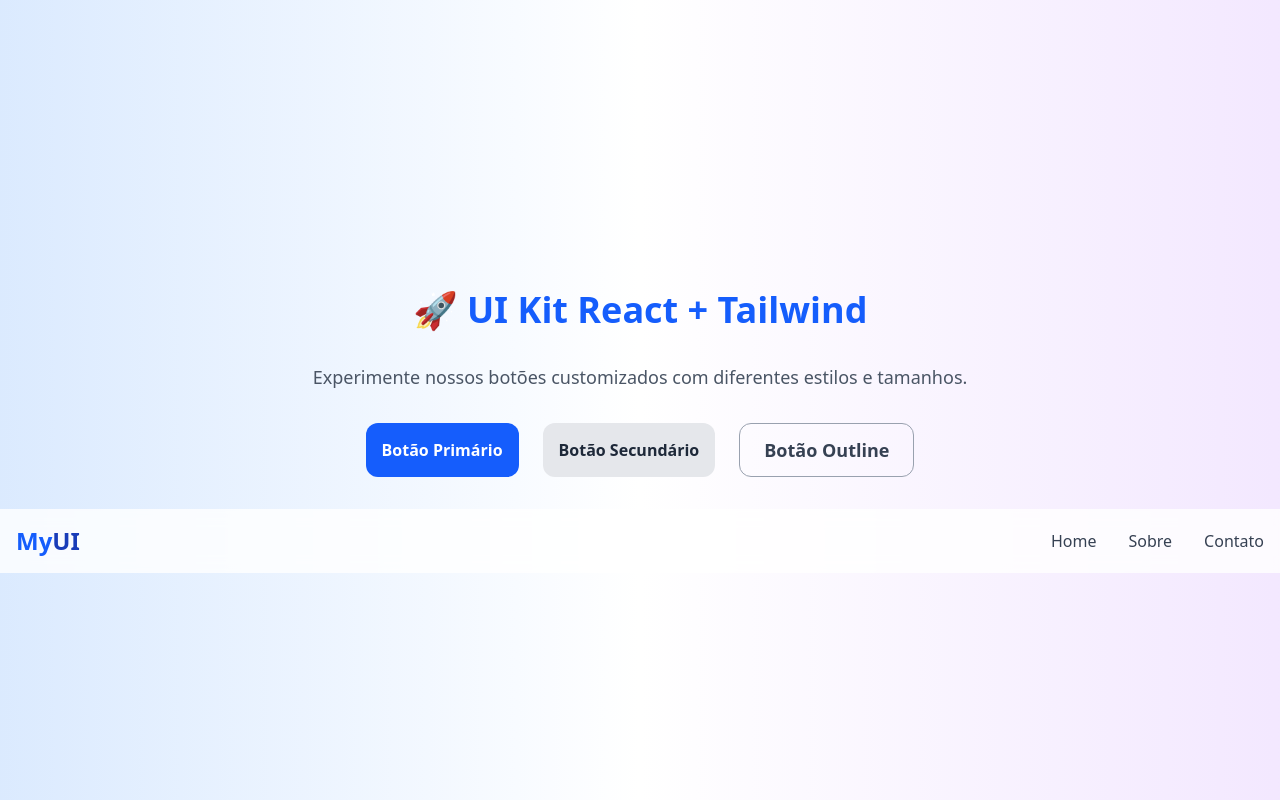
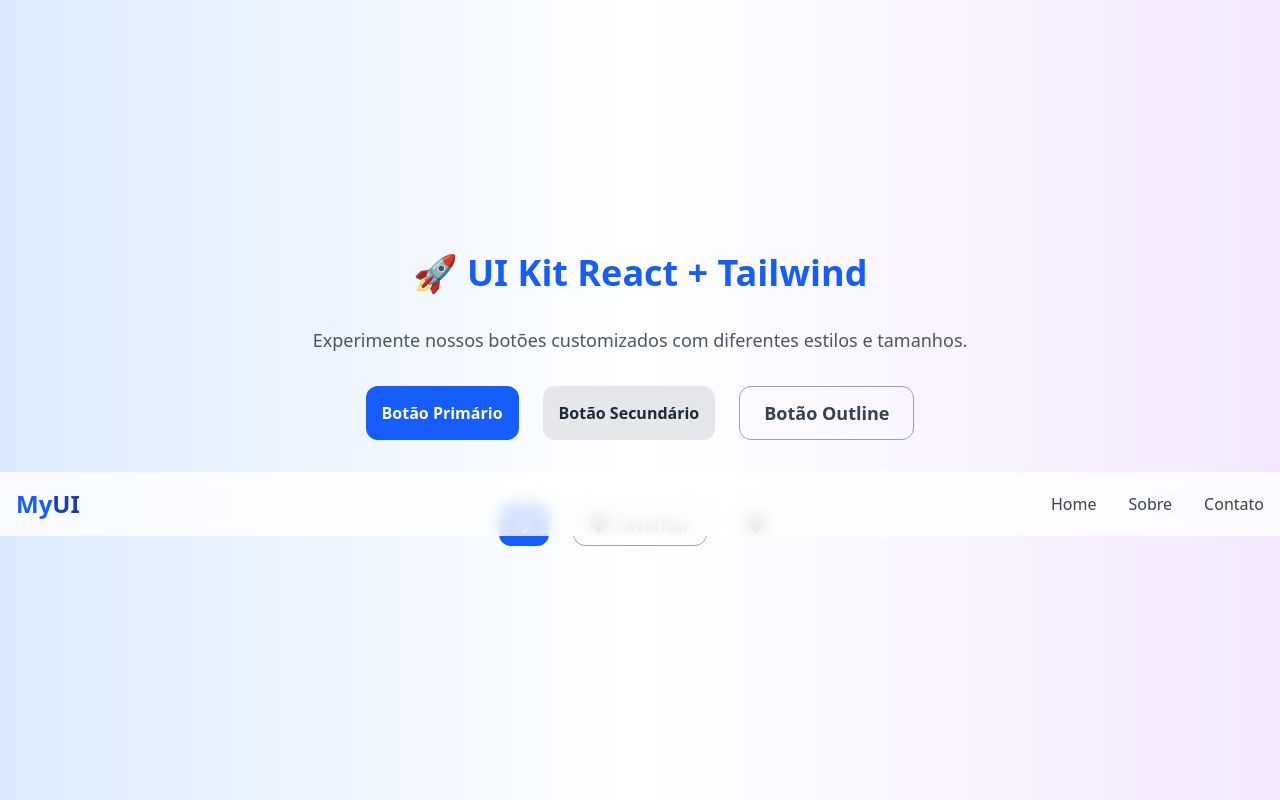
Before and after one commit to brenodev2007/UiKit, a React (Vite) app in the folder ui-kit/: page / in a window 1280 px wide. Built offline with nearby package versions, Linux system fonts and the light colour scheme.

Commit message:
Arrumando componentes de botão

```diff
--- a/ui-kit/package.json
+++ b/ui-kit/package.json
@@ -13,6 +13,7 @@
     "@tailwindcss/vite": "^4.1.12",
     "react": "^19.1.1",
     "react-dom": "^19.1.1",
+    "react-icons": "^5.5.0",
     "tailwindcss": "^4.1.12"
   },
   "devDependencies": {
--- a/ui-kit/src/App.tsx
+++ b/ui-kit/src/App.tsx
@@ -1,5 +1,7 @@
 import Button from "./components/button/Button";
 import Navbar from "./components/navbar/NavBar";
+import ButtonIcon from "./components/button/ButtonIcon";
+import { FaArrowRight, FaHeart } from "react-icons/fa";
 
 export default function App() {
   return (
@@ -28,6 +30,20 @@ export default function App() {
       <div className="flex justify-center gap-6 ">
         <Navbar />
       </div>
+
+      <div className="flex justify-center gap-6">
+        <ButtonIcon
+          icon={<FaArrowRight />}
+          variant="primary"
+          iconPosition="right"
+        />
+        <ButtonIcon icon={<FaHeart />} variant="outline" text="Favoritar" />
+        <ButtonIcon
+          icon={<FaHeart />}
+          variant="ghost"
+          aria-label="Configurações"
+        />
+      </div>
     </div>
   );
 }
--- /dev/null
+++ b/ui-kit/src/components/button/ButtonIcon.tsx
@@ -0,0 +1,96 @@
+import React from "react";
+
+type Variant = "primary" | "secondary" | "outline" | "ghost" | "danger";
+type Size = "sm" | "md" | "lg";
+type IconPosition = "left" | "right";
+type Rounded = "sm" | "md" | "lg" | "full";
+
+interface ButtonIconProps {
+  children?: React.ReactNode;
+  icon: React.ReactElement | string;
+  text?: string;
+  variant?: Variant;
+  size?: Size;
+  type?: "button" | "submit" | "reset";
+  iconPosition?: IconPosition;
+  rounded?: Rounded;
+  disabled?: boolean;
+  fullWidth?: boolean;
+  className?: string;
+}
+
+export default function ButtonIcon({
+  children,
+  icon,
+  variant = "primary",
+  size = "md",
+  type = "button",
+  iconPosition = "left",
+  text,
+  rounded = "md",
+  disabled = false,
+  fullWidth = false,
+  className = "",
+}: ButtonIconProps) {
+  const baseClasses =
+    "font-semibold transition-all duration-300 flex items-center justify-center focus:outline-none focus:ring-2 focus:ring-offset-2";
+
+  const variants: Record<Variant, string> = {
+    primary: "bg-blue-600 text-white hover:bg-blue-700 focus:ring-blue-500",
+    secondary:
+      "bg-gray-200 text-gray-800 hover:bg-gray-300 focus:ring-gray-500",
+    outline:
+      "border border-gray-400 text-gray-700 hover:bg-gray-100 focus:ring-gray-400",
+    ghost: "text-gray-700 hover:bg-gray-100 focus:ring-gray-400",
+    danger: "bg-red-600 text-white hover:bg-red-700 focus:ring-red-500",
+  };
+
+  const sizes: Record<Size, string> = {
+    sm: "text-sm px-3 py-1.5 gap-1.5",
+    md: "text-base px-4 py-2 gap-2",
+    lg: "text-lg px-6 py-3 gap-3",
+  };
+
+  const roundedStyles: Record<Rounded, string> = {
+    sm: "rounded",
+    md: "rounded-xl",
+    lg: "rounded-2xl",
+    full: "rounded-full",
+  };
+
+  const disabledStyles = "opacity-50 cursor-not-allowed";
+  const widthStyle = fullWidth ? "w-full" : "";
+
+  const iconSizes: Record<Size, string> = {
+    sm: "text-base",
+    md: "text-lg",
+    lg: "text-xl",
+  };
+
+  const iconClasses = `${iconSizes[size]} flex-shrink-0 ${
+    iconPosition === "left" ? "order-first" : "order-last"
+  }`;
+
+  // Determinar o conteúdo textual do botão
+  const buttonContent = children || text;
+
+  return (
+    <button
+      type={type}
+      disabled={disabled}
+      className={`
+        ${baseClasses}
+        ${variants[variant]}
+        ${sizes[size]}
+        ${roundedStyles[rounded]}
+        ${disabled ? disabledStyles : ""}
+        ${widthStyle}
+        ${className}
+      `}
+    >
+      {iconPosition === "left" && <span className={iconClasses}>{icon}</span>}
+      {buttonContent && <span>{buttonContent}</span>}
+      {iconPosition === "right" && <span className={iconClasses}>{icon}</span>}
+    </button>
+  );
+}
--- a/ui-kit/src/components/navbar/NavBar.tsx
+++ b/ui-kit/src/components/navbar/NavBar.tsx
@@ -20,7 +20,7 @@ export default function Navbar() {
 
   return (
     <nav
-      className={`fixed w-full z-50 transition-all duration-300 ${
+      className={`fixed w-full transition-all duration-300 ${
         scrolled
           ? "bg-white/95 backdrop-blur-sm shadow-lg py-2"
           : "bg-white/80 backdrop-blur-sm py-4"
```
Also changed, not shown: 1 other file (tests, documents, lock files or other folders).
